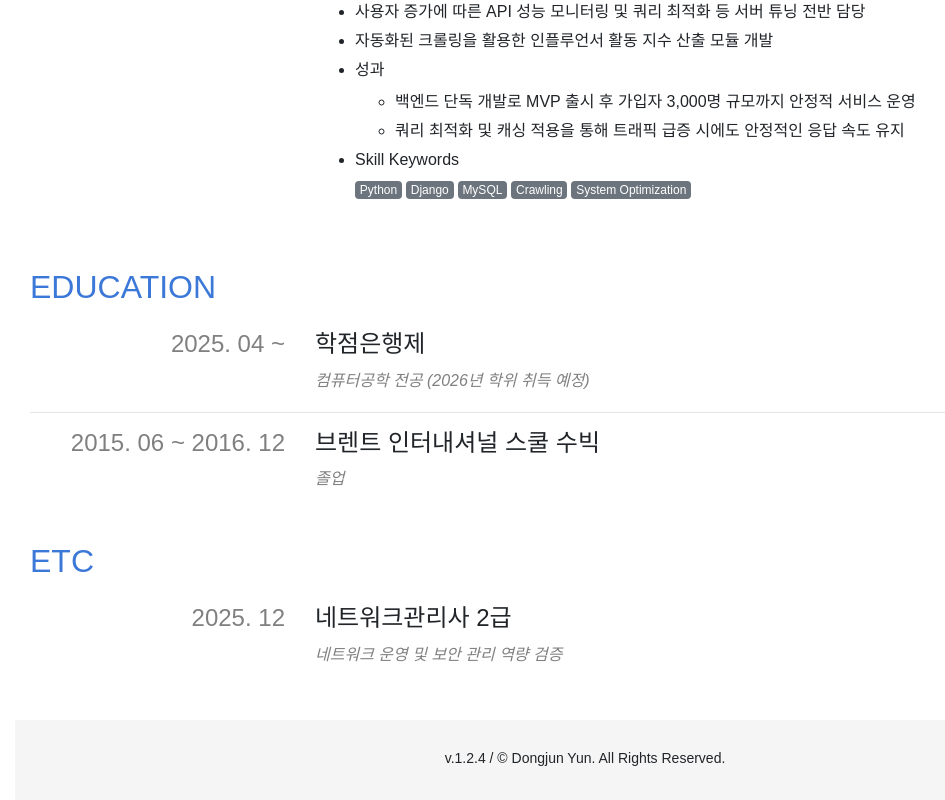
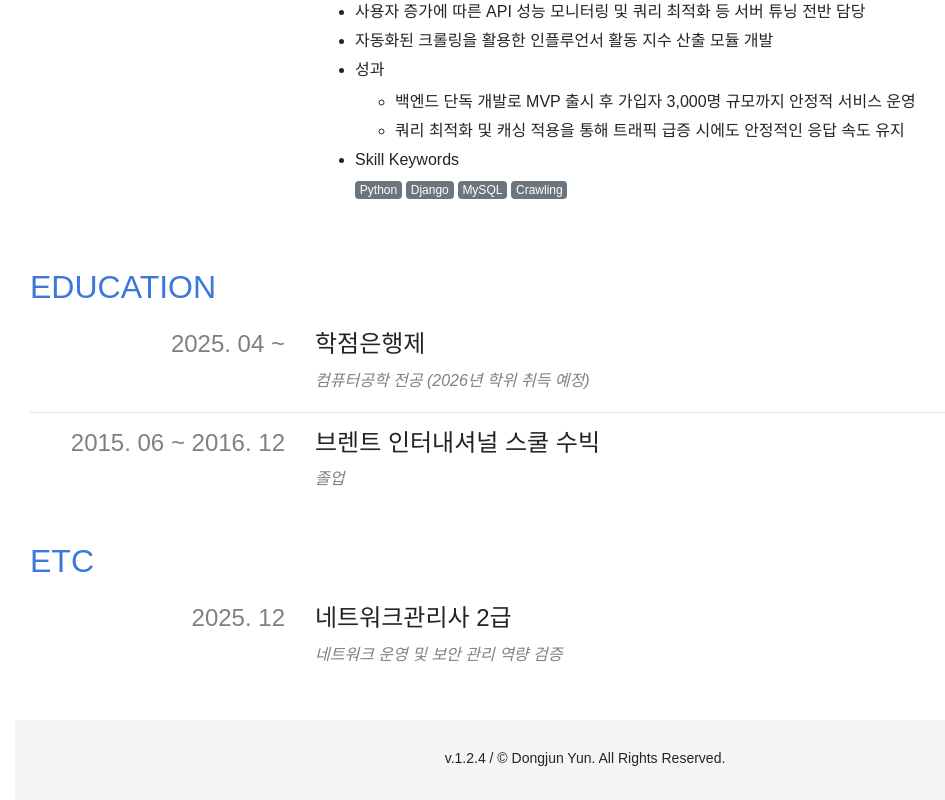
Before and after one commit to yuneast/resume, a Next.js app: page / in a window 1280 px wide. Shown: the part 3225-4025 px from the top of the page, without its empty margins (55-1000 px from the left). Built offline with nearby package versions, Linux system fonts and the light colour scheme; a web font is replaced by a local one.

Commit message:
Update experience.ts

```diff
--- a/payload/experience.ts
+++ b/payload/experience.ts
@@ -140,7 +140,7 @@ const experience: IExperience.Payload = {
             '백엔드 단독 개발로 MVP 출시 후 가입자 3,000명 규모까지 안정적 서비스 운영',
             '쿼리 최적화 및 캐싱 적용을 통해 트래픽 급증 시에도 안정적인 응답 속도 유지',
           ],
-          skillKeywords: ['Python', 'Django', 'MySQL', 'Crawling', 'System Optimization'],
+          skillKeywords: ['Python', 'Django', 'MySQL', 'Crawling'],
         },
       ],
     },
```
